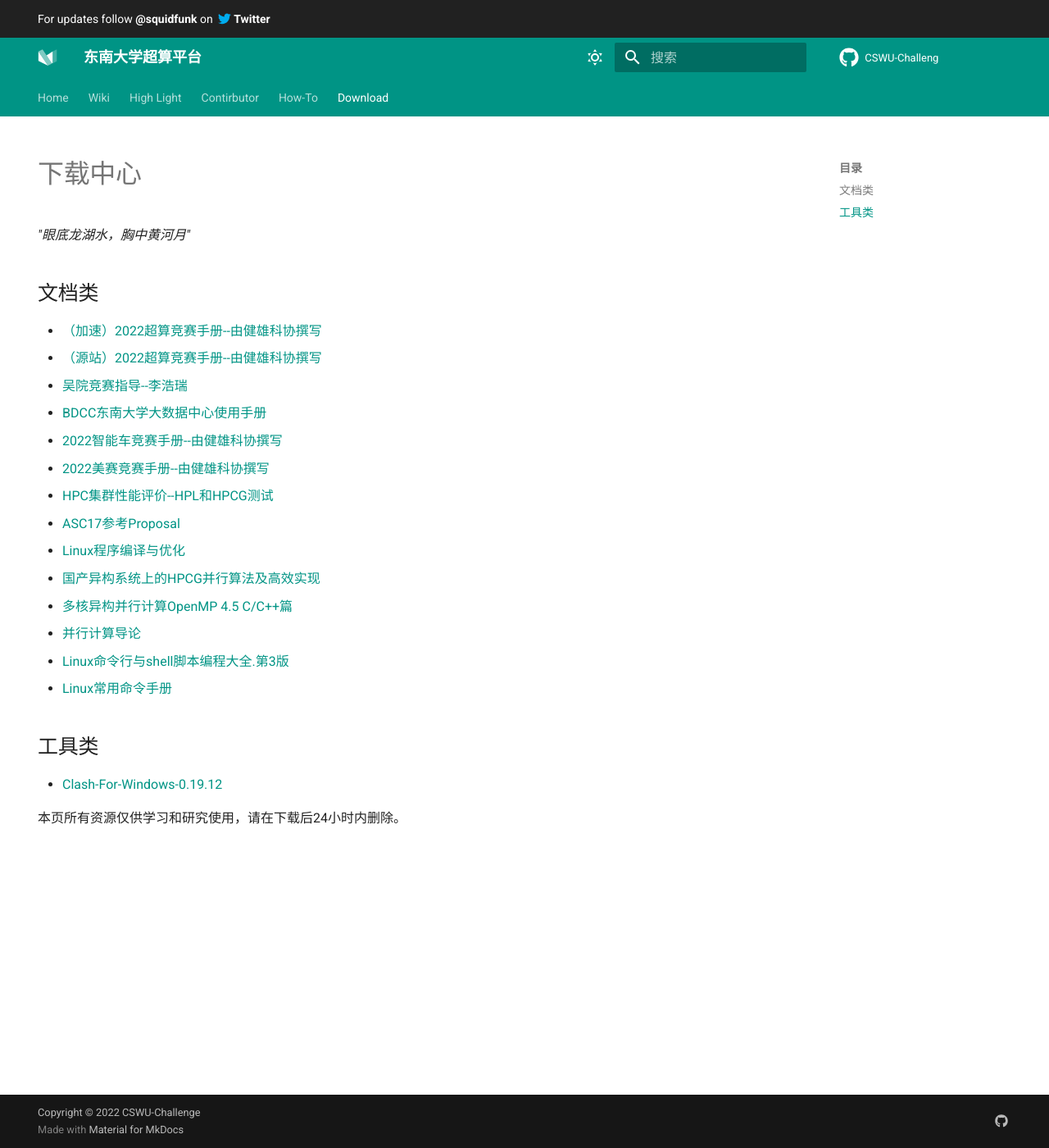
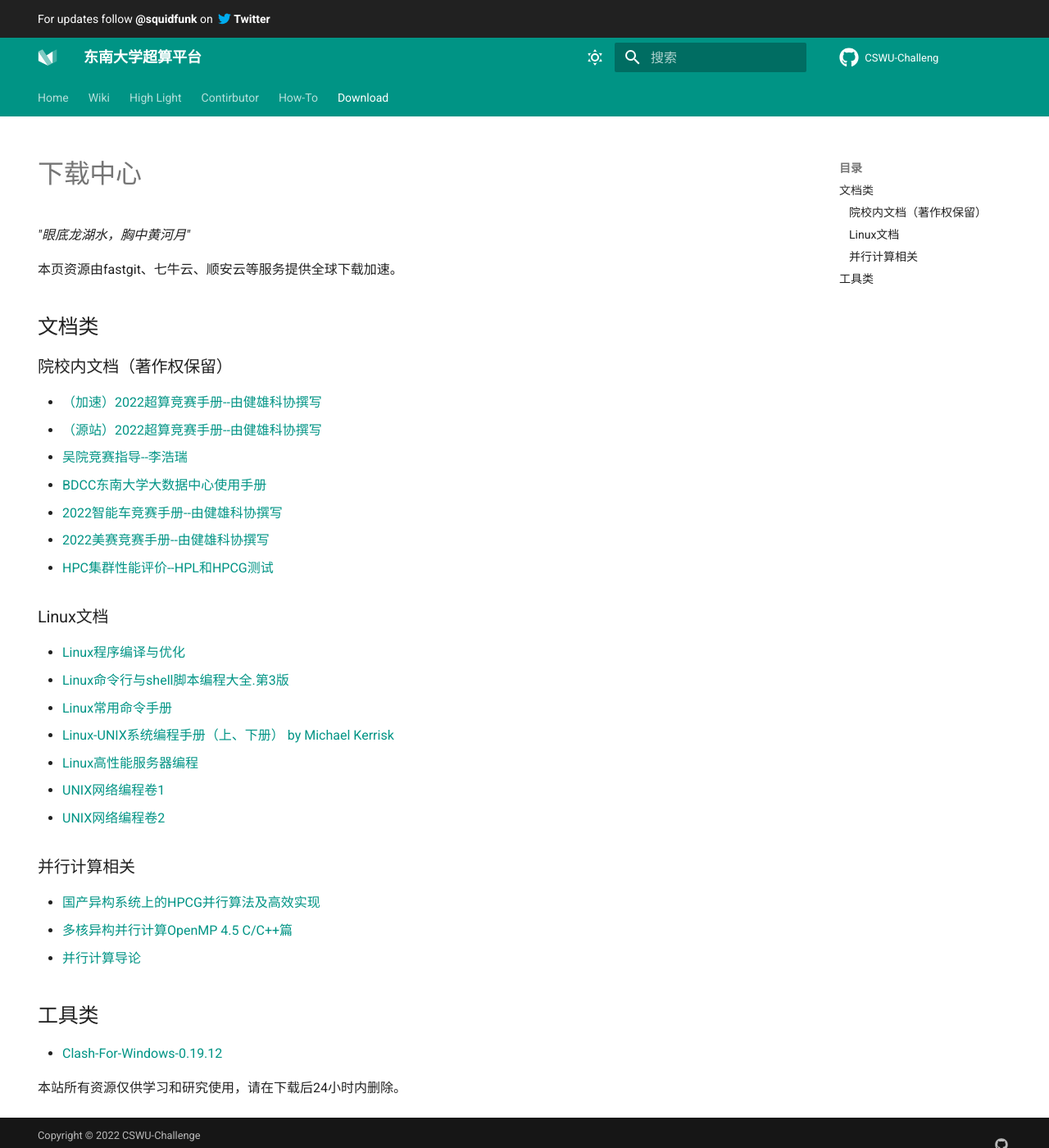
Before and after one commit to CSWU-Challenge/CSWU-Challenge.github.io, an MkDocs documentation site: the page built from docs/page/Download.md, in a window 1280 px wide and 1400 px high. Shown: the whole window at 82% size. Built offline with MkDocs 1.6.1 and Material for MkDocs 9.7.7, drawn with Linux system fonts in a browser that asks for light colours; comment, search, counter and statistics services are not loaded.

Commit message:
add more files, change source origin

```diff
--- a/docs/page/Download.md
+++ b/docs/page/Download.md
@@ -7,26 +7,36 @@ hide:
 
 *"眼底龙湖水，胸中黄河月"*
 
+
+本页资源由fastgit、七牛云、顺安云等服务提供全球下载加速。
+
 ## 文档类
+
+### 院校内文档（著作权保留）
 - [（加速）2022超算竞赛手册--由健雄科协撰写](https://qiniuyun.hrlee.cn/%E7%AB%9E%E8%B5%9B%E6%89%8B%E5%86%8C%E4%B9%8BASC%E8%B6%85%E7%AE%97.pdf)
 - [（源站）2022超算竞赛手册--由健雄科协撰写](../download/竞赛手册之ASC超算.pdf)
 - [吴院竞赛指导--李浩瑞](https://qiniuyun.hrlee.cn/%E5%90%B4%E9%99%A2%E7%AB%9E%E8%B5%9B%E6%8C%87%E5%AF%BC-%E6%9D%8E%E6%B5%A9%E7%91%9E.pptx)
-
-
 - [BDCC东南大学大数据中心使用手册](https://qiniuyun.hrlee.cn/6377621343334617284032970.pdf)
 - [2022智能车竞赛手册--由健雄科协撰写](https://qiniuyun.hrlee.cn/%E7%AB%9E%E8%B5%9B%E6%89%8B%E5%86%8C%E4%B9%8B%E6%99%BA%E8%83%BD%E8%BD%A6.pdf)
 - [2022美赛竞赛手册--由健雄科协撰写](https://qiniuyun.hrlee.cn/%E7%AB%9E%E8%B5%9B%E6%89%8B%E5%86%8C%E4%B9%8B%E6%95%B0%E6%A8%A1%E7%BE%8E%E8%B5%9B.pdf)
 - [HPC集群性能评价--HPL和HPCG测试](http://r8tgaff7g.hd-bkt.clouddn.com/HPC%E9%9B%86%E7%BE%A4%E6%80%A7%E8%83%BD%E8%AF%84%E4%BB%B7--HPL%E5%92%8CHPCG%E6%B5%8B%E8%AF%95.pdf)
-- [ASC17参考Proposal](http://r8tgaff7g.hd-bkt.clouddn.com/ASC17%20Preliminary%20Contest%20Proposal%20by%20Unnamed%20European%20University.pdf)
-- [Linux程序编译与优化](http://r8tgaff7g.hd-bkt.clouddn.com/Linux%E7%A8%8B%E5%BA%8F%E7%BC%96%E8%AF%91%E4%B8%8E%E4%BC%98%E5%8C%96.pdf)
-- [国产异构系统上的HPCG并行算法及高效实现](http://r8tgaff7g.hd-bkt.clouddn.com/%E5%9B%BD%E4%BA%A7%E5%BC%82%E6%9E%84%E7%B3%BB%E7%BB%9F%E4%B8%8A%E7%9A%84HPCG%E5%B9%B6%E8%A1%8C%E7%AE%97%E6%B3%95%E5%8F%8A%E9%AB%98%E6%95%88%E5%AE%9E%E7%8E%B0.pdf)
-- [多核异构并行计算OpenMP 4.5 C/C++篇](http://r8tgaff7g.hd-bkt.clouddn.com/%E5%A4%9A%E6%A0%B8%E5%BC%82%E6%9E%84%E5%B9%B6%E8%A1%8C%E8%AE%A1%E7%AE%97OpenMP%204.5%20C_C%2B%2B%E7%AF%87%20by%20%E9%9B%B7%E6%B4%AA%20%28z-lib.org%29.pdf)
-- [并行计算导论](http://r8tgaff7g.hd-bkt.clouddn.com/%E5%B9%B6%E8%A1%8C%E8%AE%A1%E7%AE%97%E5%AF%BC%E8%AE%BA%20by%20Ananth%20Grama%20George%20Karypis%20%E5%BC%A0%E6%AD%A6%20%E6%AF%9B%E5%9B%BD%E5%8B%87%20Anshul%20Gupta%20Vipin%20Kumar%20%E7%A8%8B%E6%B5%B7%E8%8B%B1%20%28z-lib.org%29.pdf)
-- [Linux命令行与shell脚本编程大全.第3版](http://r8tgaff7g.hd-bkt.clouddn.com/Linux%E5%91%BD%E4%BB%A4%E8%A1%8C%E4%B8%8Eshell%E8%84%9A%E6%9C%AC%E7%BC%96%E7%A8%8B%E5%A4%A7%E5%85%A8.%E7%AC%AC3%E7%89%88.pdf)
-- [Linux常用命令手册](http://r8tgaff7g.hd-bkt.clouddn.com/Linux%E5%B8%B8%E7%94%A8%E5%91%BD%E4%BB%A4%E6%89%8B%E5%86%8C.pdf)
+
+### Linux文档
+- [Linux程序编译与优化](https://qiniuyun.hrlee.cn/Linux%E7%A8%8B%E5%BA%8F%E7%BC%96%E8%AF%91%E4%B8%8E%E4%BC%98%E5%8C%96.pdf)
+- [Linux命令行与shell脚本编程大全.第3版](http://qiniuyun.hrlee.cn/Linux%E5%91%BD%E4%BB%A4%E8%A1%8C%E4%B8%8Eshell%E8%84%9A%E6%9C%AC%E7%BC%96%E7%A8%8B%E5%A4%A7%E5%85%A8.%E7%AC%AC3%E7%89%88.pdf)
+- [Linux常用命令手册](http://qiniuyun.hrlee.cn/Linux%E5%B8%B8%E7%94%A8%E5%91%BD%E4%BB%A4%E6%89%8B%E5%86%8C.pdf)
+- [Linux-UNIX系统编程手册（上、下册） by Michael Kerrisk](https://qiniuyun.hrlee.cn/ASC/Linux-UNIX%E7%B3%BB%E7%BB%9F%E7%BC%96%E7%A8%8B%E6%89%8B%E5%86%8C%EF%BC%88%E4%B8%8A%E3%80%81%E4%B8%8B%E5%86%8C%EF%BC%89%20by%20Michael%20Kerrisk%20%28z-lib.org%29.pdf)
+- [Linux高性能服务器编程](https://qiniuyun.hrlee.cn/ASC/Linux%E9%AB%98%E6%80%A7%E8%83%BD%E6%9C%8D%E5%8A%A1%E5%99%A8%E7%BC%96%E7%A8%8B.pdf)
+- [UNIX网络编程卷1](https://qiniuyun.hrlee.cn/ASC/UNIX%E7%BD%91%E7%BB%9C%E7%BC%96%E7%A8%8B%E5%8D%B71--%E5%A5%97%E6%8E%A5%E5%8F%A3%EF%BC%88%E7%AC%AC2%E7%89%88%EF%BC%89.pdf)
+- [UNIX网络编程卷2](https://qiniuyun.hrlee.cn/ASC/UNIX%E7%BD%91%E7%BB%9C%E7%BC%96%E7%A8%8B%E5%8D%B72--%E8%BF%9B%E7%A8%8B%E9%97%B4%E9%80%9A%E4%BF%A1%EF%BC%88%E7%AC%AC2%E7%89%88%EF%BC%89.pdf)
+
+### 并行计算相关
+- [国产异构系统上的HPCG并行算法及高效实现](http://qiniuyun.hrlee.cn/%E5%9B%BD%E4%BA%A7%E5%BC%82%E6%9E%84%E7%B3%BB%E7%BB%9F%E4%B8%8A%E7%9A%84HPCG%E5%B9%B6%E8%A1%8C%E7%AE%97%E6%B3%95%E5%8F%8A%E9%AB%98%E6%95%88%E5%AE%9E%E7%8E%B0.pdf)
+- [多核异构并行计算OpenMP 4.5 C/C++篇](http://qiniuyun.hrlee.cn/%E5%A4%9A%E6%A0%B8%E5%BC%82%E6%9E%84%E5%B9%B6%E8%A1%8C%E8%AE%A1%E7%AE%97OpenMP%204.5%20C_C%2B%2B%E7%AF%87%20by%20%E9%9B%B7%E6%B4%AA%20%28z-lib.org%29.pdf)
+- [并行计算导论](http://qiniuyun.hrlee.cn/%E5%B9%B6%E8%A1%8C%E8%AE%A1%E7%AE%97%E5%AF%BC%E8%AE%BA%20by%20Ananth%20Grama%20George%20Karypis%20%E5%BC%A0%E6%AD%A6%20%E6%AF%9B%E5%9B%BD%E5%8B%87%20Anshul%20Gupta%20Vipin%20Kumar%20%E7%A8%8B%E6%B5%B7%E8%8B%B1%20%28z-lib.org%29.pdf)
 
 ## 工具类
 - [Clash-For-Windows-0.19.12](https://download.fastgit.org/Fndroid/clash_for_windows_pkg/releases/download/0.19.12/Clash.for.Windows.Setup.0.19.12.exe)
 
 
-本页所有资源仅供学习和研究使用，请在下载后24小时内删除。
+本站所有资源仅供学习和研究使用，请在下载后24小时内删除。
```
